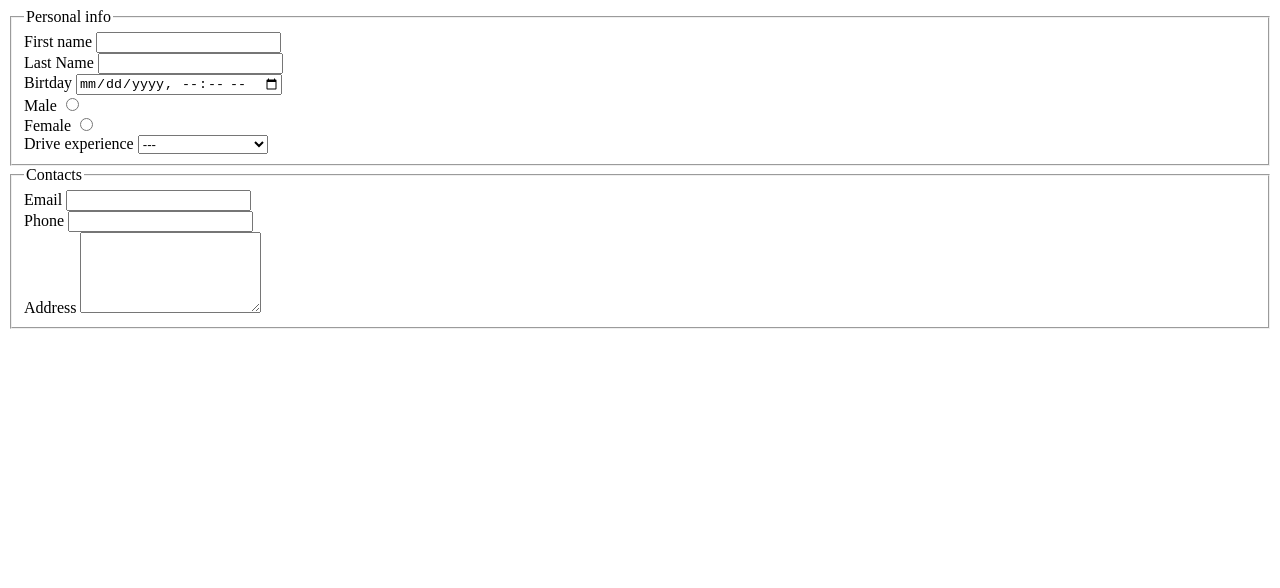
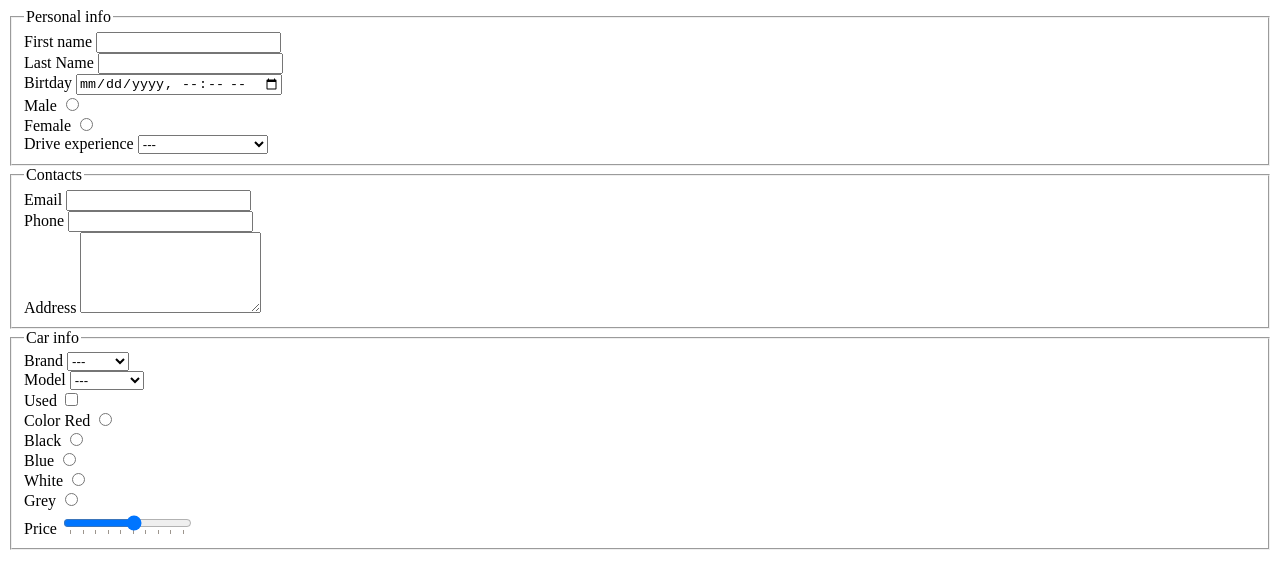
Before and after one commit to Gibib0/Car-Shop, a plain HTML site: page form.html in a window 1280 px wide. Drawn offline with Linux system fonts and the light colour scheme.

Commit message:
Add car info fieldset to form

```diff
--- a/form.html
+++ b/form.html
@@ -63,6 +63,84 @@
 			</div>
 		</fieldset>
 
+		<fieldset>
+			<legend>Car info</legend>
+
+			<div class="form-elem">
+				<label for="brand">Brand</label>
+				<select name="brand" id="brand">
+					<option value="---">---</option>
+					<option value="ford">Ford</option>
+					<option value="toyota">Toyota</option>
+					<option value="bmw">BMW</option>
+				</select>
+			</div>
+
+			<div class="form-elem">
+				<label for="model">Model</label>
+				<select name="model" id="model">
+					<option value="---">---</option>
+					<option value="focus">Focus</option>
+					<option value="camry">Camry</option>
+					<option value="x5">X5</option>
+					<option value="mustang">Mustang</option>
+					<option value="corolla">Corolla</option>
+					<option value="i4">i4</option>
+					<option value="RAV4">RAV4</option>
+				</select>
+			</div>
+
+			<div>
+				<label for="using">Used</label>
+				<input type="checkbox" id="using" name="using">
+			</div>
+
+			<div>
+				<label>Color</label>
+				<label for="red">Red</label>
+				<input type="radio" id="red" name="color">
+			</div>
+			<div>
+				<label for="black">Black</label>
+				<input type="radio" id="black" name="color">
+			</div>
+			<div>
+				<label for="blue">Blue</label>
+				<input type="radio" id="blue" name="color">
+			</div>
+			<div>
+				<label for="white">White</label>
+				<input type="radio" id="white" name="color">
+			</div>
+			<div>
+				<label for="grey">Grey</label>
+				<input type="radio" id="grey" name="color">
+			</div>
+
+			<div class="form-elem">
+				<label for="range">Price</label>
+				<input
+					type="range"
+					id="range"
+					name="price"
+					min="100000"
+					max="1000000"
+					step="100000"
+					list="money">
+				<datalist id="money">
+					<option value="100000" label="10000"></option>
+					<option value="200000" label="200000"></option>
+					<option value="300000" label="300000"></option>
+					<option value="400000" label="400000"></option>
+					<option value="500000" label="500000"></option>
+					<option value="600000" label="600000"></option>
+					<option value="700000" label="700000"></option>
+					<option value="800000" label="800000"></option>
+					<option value="900000" label="900000"></option>
+					<option value="1000000" label="1000000"></option>
+				</datalist>
+			</div>
+		</fieldset>
 
 	</form>
 </body>
```
